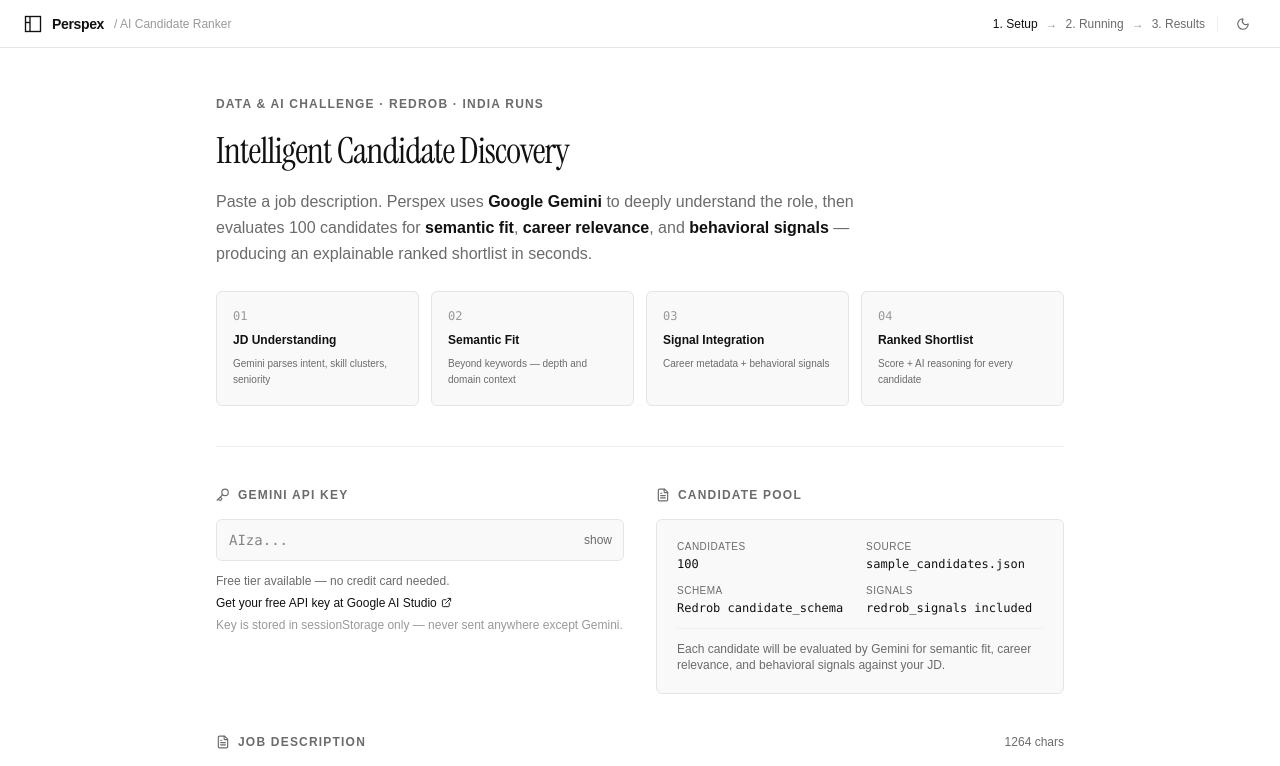
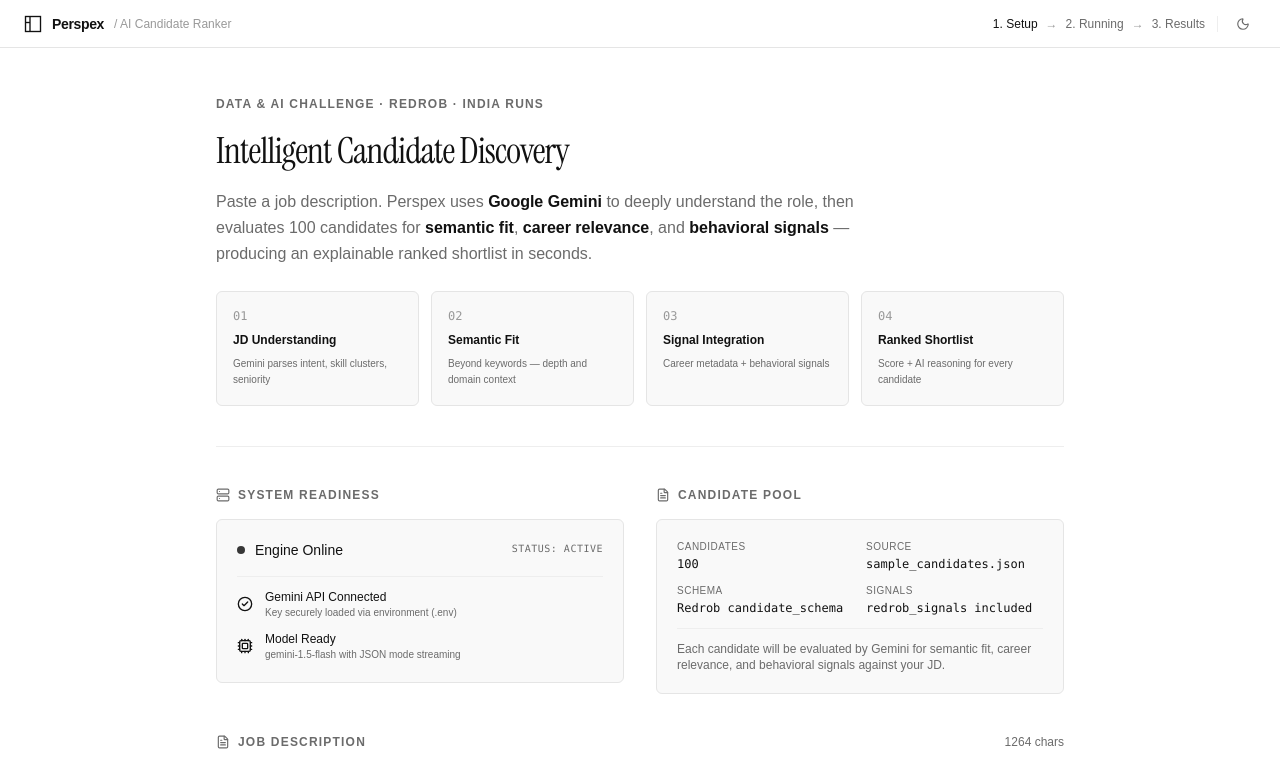
Before and after one commit to aliaspiyush/perspex, a React (Vite) app: page / in a window 1280 px wide. Shown: the top 766 px of the page. Built offline with nearby package versions, Linux system fonts and the light colour scheme; a web font is replaced by a local one.

Commit message:
JSON GEMINI

```diff
--- a/src/App.jsx
+++ b/src/App.jsx
@@ -14,7 +14,6 @@ export default function App() {
   const [stage, setStage] = useState('setup');
 
   // persisted config
-  const [apiKey, setApiKey] = useState(() => sessionStorage.getItem('perspex_key') || '');
   const [jdText, setJdText] = useState(() => sessionStorage.getItem('perspex_jd') || DEFAULT_JD);
 
   // pipeline state
@@ -25,10 +24,8 @@ export default function App() {
     document.documentElement.setAttribute('data-theme', theme);
   }, [theme]);
 
-  const handleStart = (key, jd) => {
-    sessionStorage.setItem('perspex_key', key);
+  const handleStart = (jd) => {
     sessionStorage.setItem('perspex_jd', jd);
-    setApiKey(key);
     setJdText(jd);
     setStage('running');
   };
@@ -93,8 +90,8 @@ export default function App() {
 
       {/* Content */}
       <main className="flex-1">
-        {stage === 'setup'   && <SetupView    apiKey={apiKey} jdText={jdText} onStart={handleStart} />}
-        {stage === 'running' && <PipelineView apiKey={apiKey} jdText={jdText} onProgress={handleProgress} />}
+        {stage === 'setup'   && <SetupView    jdText={jdText} onStart={handleStart} />}
+        {stage === 'running' && <PipelineView jdText={jdText} onProgress={handleProgress} />}
         {stage === 'results' && <ResultsView  result={finalResult} onReset={handleReset} />}
       </main>
     </div>
--- a/src/components/PipelineView.jsx
+++ b/src/components/PipelineView.jsx
@@ -1,7 +1,7 @@
 import React, { useEffect, useRef } from 'react';
 import { runRankingPipeline } from '../engine/ranker';
 
-export default function PipelineView({ apiKey, jdText, onProgress }) {
+export default function PipelineView({ jdText, onProgress }) {
   const ranOnce = useRef(false);
   const logsEndRef = useRef(null);
 
@@ -18,7 +18,7 @@ export default function PipelineView({ apiKey, jdText, onProgress }) {
     if (ranOnce.current) return;
     ranOnce.current = true;
 
-    runRankingPipeline(apiKey, jdText, (p) => {
+    runRankingPipeline(jdText, (p) => {
       if (p.pct !== undefined) setPct(p.pct);
       if (p.phase) setPhase(p.phase);
       if (p.message) addLog(p.message);
--- a/src/components/SetupView.jsx
+++ b/src/components/SetupView.jsx
@@ -1,19 +1,16 @@
 import React, { useState } from 'react';
-import { ExternalLink, Key, FileText, Zap } from 'lucide-react';
+import { FileText, Zap, Server, CheckCircle2, Cpu } from 'lucide-react';
 
-export default function SetupView({ apiKey: initKey, jdText: initJD, onStart }) {
-  const [apiKey, setApiKey] = useState(initKey || '');
+export default function SetupView({ jdText: initJD, onStart }) {
   const [jdText, setJdText] = useState(initJD || '');
-  const [showKey, setShowKey] = useState(false);
   const [error, setError] = useState('');
 
-  const canRun = apiKey.trim().length > 10 && jdText.trim().length > 50;
+  const canRun = jdText.trim().length > 50;
 
   const handleSubmit = () => {
-    if (!apiKey.trim()) return setError('Please enter your Gemini API key.');
     if (!jdText.trim() || jdText.trim().length < 50) return setError('Please paste a job description (at least 50 characters).');
     setError('');
-    onStart(apiKey.trim(), jdText.trim());
+    onStart(jdText.trim());
   };
 
   return (
@@ -54,40 +51,37 @@ export default function SetupView({ apiKey: initKey, jdText: initJD, onStart })
       {/* Configuration */}
       <div className="grid grid-cols-1 md:grid-cols-2 gap-8">
 
-        {/* API Key */}
+        {/* System Readiness */}
         <div className="flex flex-col gap-4">
           <div className="flex items-center gap-2">
-            <Key size={14} className="text-[var(--text-muted)]" />
-            <h2 className="text-xs font-semibold uppercase tracking-widest text-[var(--text-muted)]">Gemini API Key</h2>
+            <Server size={14} className="text-[var(--text-muted)]" />
+            <h2 className="text-xs font-semibold uppercase tracking-widest text-[var(--text-muted)]">System Readiness</h2>
           </div>
-          <div className="flex flex-col gap-3">
-            <div className="relative">
-              <input
-                type={showKey ? 'text' : 'password'}
-                value={apiKey}
-                onChange={e => setApiKey(e.target.value)}
-                placeholder="AIza..."
-                className="w-full px-3 py-2.5 text-sm border border-[var(--border)] rounded-[var(--radius)] bg-[var(--surface)] focus:outline-none focus:border-[var(--text-muted)] transition-colors font-mono pr-16"
-              />
-              <button
-                onClick={() => setShowKey(v => !v)}
-                className="absolute right-3 top-1/2 -translate-y-1/2 text-xs text-[var(--text-muted)] hover:text-[var(--text)] transition-colors"
-              >
-                {showKey ? 'hide' : 'show'}
-              </button>
+          <div className="border border-[var(--border)] rounded-[var(--radius)] bg-[var(--surface)] p-5 flex flex-col gap-4 text-sm">
+            <div className="flex items-center justify-between">
+              <div className="flex items-center gap-2.5">
+                <div className="w-2 h-2 rounded-full bg-[var(--text)] animate-pulse" />
+                <span className="font-medium">Engine Online</span>
+              </div>
+              <span className="text-[10px] uppercase tracking-wider text-[var(--text-muted)] font-mono">Status: Active</span>
             </div>
-            <div className="flex flex-col gap-1.5 text-xs text-[var(--text-muted)]">
-              <p>Free tier available — no credit card needed.</p>
-              <a
-                href="https://aistudio.google.com/app/apikey"
-                target="_blank"
-                rel="noopener noreferrer"
-                className="flex items-center gap-1 text-[var(--text)] hover:underline"
-              >
-                Get your free API key at Google AI Studio
-                <ExternalLink size={11} />
-              </a>
-              <p className="text-[var(--text-faint)]">Key is stored in sessionStorage only — never sent anywhere except Gemini.</p>
+
+            <div className="grid grid-cols-1 gap-3 pt-3 border-t border-[var(--divider)]">
+              <div className="flex items-center gap-3 text-xs">
+                <CheckCircle2 size={16} className="text-[var(--text)] shrink-0" />
+                <div className="flex flex-col">
+                  <span className="font-medium text-[var(--text)]">Gemini API Connected</span>
+                  <span className="text-[10px] text-[var(--text-muted)] leading-tight mt-0.5">Key securely loaded via environment (.env)</span>
+                </div>
+              </div>
+
+              <div className="flex items-center gap-3 text-xs">
+                <Cpu size={16} className="text-[var(--text)] shrink-0" />
+                <div className="flex flex-col">
+                  <span className="font-medium text-[var(--text)]">Model Ready</span>
+                  <span className="text-[10px] text-[var(--text-muted)] leading-tight mt-0.5">gemini-1.5-flash with JSON mode streaming</span>
+                </div>
+              </div>
             </div>
           </div>
         </div>
--- a/src/engine/ranker.js
+++ b/src/engine/ranker.js
@@ -1,27 +1,23 @@
-// Ranking pipeline orchestrator
+// Ranking pipeline orchestrator — API key is handled internally via env
 import { parseJobDescription, scoreCandidateBatch, generateRankingSummary } from './gemini.js';
 
-const BATCH_SIZE = 5; // candidates per Gemini call
+const BATCH_SIZE = 5;
 
-// Load candidates from the public folder (sample = 100 candidates)
 export async function loadCandidates() {
   const res = await fetch('/sample_candidates.json');
   if (!res.ok) throw new Error('Could not load sample_candidates.json');
   return res.json();
 }
 
-// Main pipeline — streams progress via callbacks
-export async function runRankingPipeline(apiKey, jdText, onProgress) {
+export async function runRankingPipeline(jdText, onProgress) {
   // STEP 1: Parse JD
   onProgress({ phase: 'parsing_jd', message: 'Gemini is deeply analyzing the job description…', pct: 5 });
-  const parsedJD = await parseJobDescription(apiKey, jdText);
-
+  const parsedJD = await parseJobDescription(jdText);
   onProgress({ phase: 'jd_parsed', message: 'Job description parsed into ranking schema.', pct: 10, parsedJD });
 
   // STEP 2: Load candidates
   onProgress({ phase: 'loading_candidates', message: 'Loading candidate pool…', pct: 12 });
   const allCandidates = await loadCandidates();
-
   onProgress({
     phase: 'candidates_loaded',
     message: `${allCandidates.length} candidates loaded. Starting AI evaluation…`,
@@ -48,21 +44,19 @@ export async function runRankingPipeline(apiKey, jdText, onProgress) {
     });
 
     try {
-      const batchScores = await scoreCandidateBatch(apiKey, parsedJD, batch);
-      // Enrich scores with full candidate data
+      const batchScores = await scoreCandidateBatch(parsedJD, batch);
       const enriched = batchScores.map((score, idx) => ({
         ...score,
         candidate_id: score.candidate_id || batch[idx]?.candidate_id,
-        profile: batch[idx]?.profile || {},
-        skills: batch[idx]?.skills || [],
-        career_history: batch[idx]?.career_history || [],
-        education: batch[idx]?.education || [],
-        redrob_signals: batch[idx]?.redrob_signals || {},
-        certifications: batch[idx]?.certifications || [],
+        profile:       batch[idx]?.profile        || {},
+        skills:        batch[idx]?.skills         || [],
+        career_history:batch[idx]?.career_history || [],
+        education:     batch[idx]?.education      || [],
+        redrob_signals:batch[idx]?.redrob_signals || {},
+        certifications:batch[idx]?.certifications || [],
       }));
       allScores.push(...enriched);
 
-      // Emit live partial results — already sorted so far
       const sortedSoFar = [...allScores].sort((a, b) => b.overall_score - a.overall_score);
       onProgress({
         phase: 'partial_results',
@@ -72,27 +66,22 @@ export async function runRankingPipeline(apiKey, jdText, onProgress) {
       });
     } catch (err) {
       console.error(`Batch ${batchNum} failed:`, err);
-      // Continue with remaining batches
     }
   }
 
-  // STEP 4: Final sort + rank
+  // STEP 4: Final sort
   onProgress({ phase: 'finalizing', message: 'Finalizing rankings…', pct: 92 });
-
   const finalRanked = allScores
-    .sort((a, b) => {
-      if (b.overall_score !== a.overall_score) return b.overall_score - a.overall_score;
-      return a.candidate_id.localeCompare(b.candidate_id);
-    })
+    .sort((a, b) => b.overall_score - a.overall_score)
     .map((c, i) => ({ ...c, rank: i + 1 }));
 
-  // STEP 5: Executive summary
+  // STEP 5: Summary
   onProgress({ phase: 'summary', message: 'Generating executive summary…', pct: 96 });
   let summary = '';
   try {
-    summary = await generateRankingSummary(apiKey, parsedJD, finalRanked);
+    summary = await generateRankingSummary(parsedJD, finalRanked);
   } catch {
-    summary = `AI ranking complete. ${finalRanked.length} candidates evaluated. Top candidate scored ${finalRanked[0]?.overall_score}/100.`;
+    summary = `AI ranking complete. ${finalRanked.length} candidates evaluated. Top score: ${finalRanked[0]?.overall_score}/100.`;
   }
 
   onProgress({
```
Also changed, not shown: src/engine/gemini.js (+38 -31 lines), 2 other files (tests, documents, lock files or other folders).
